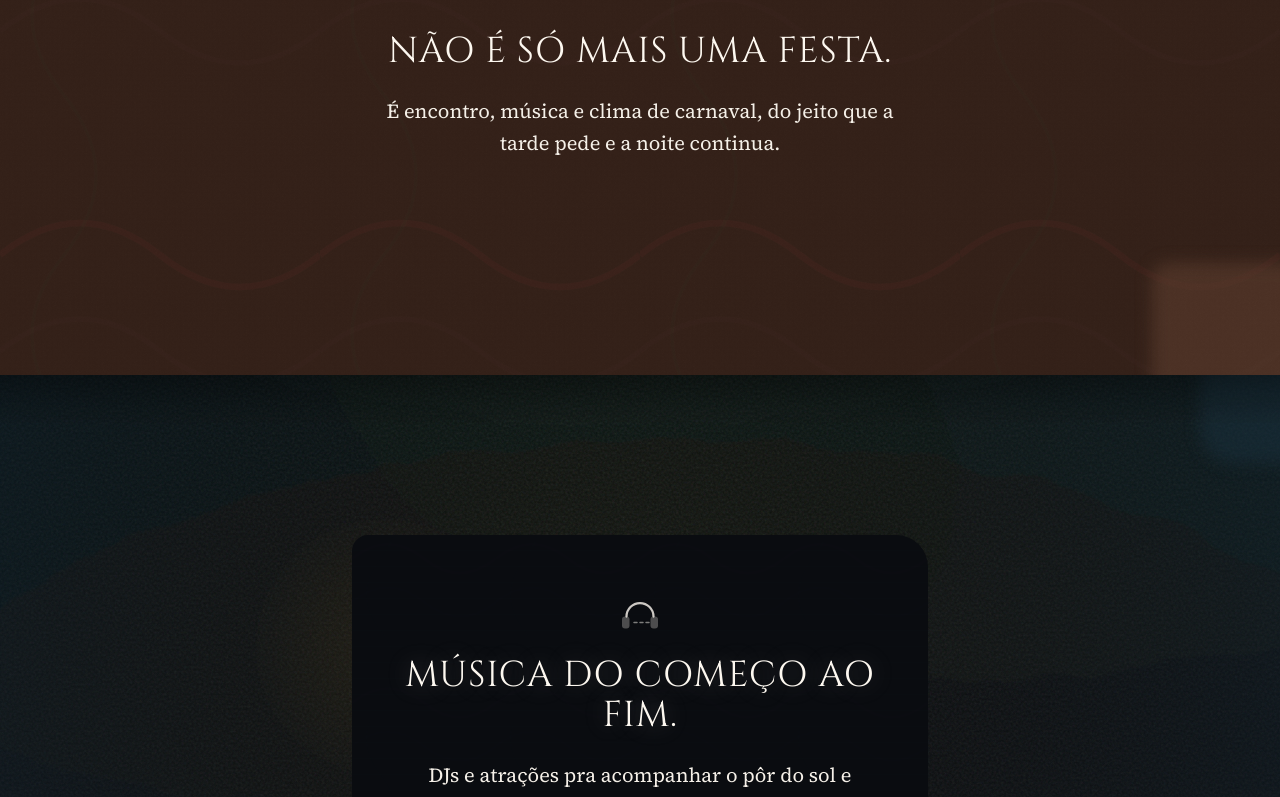
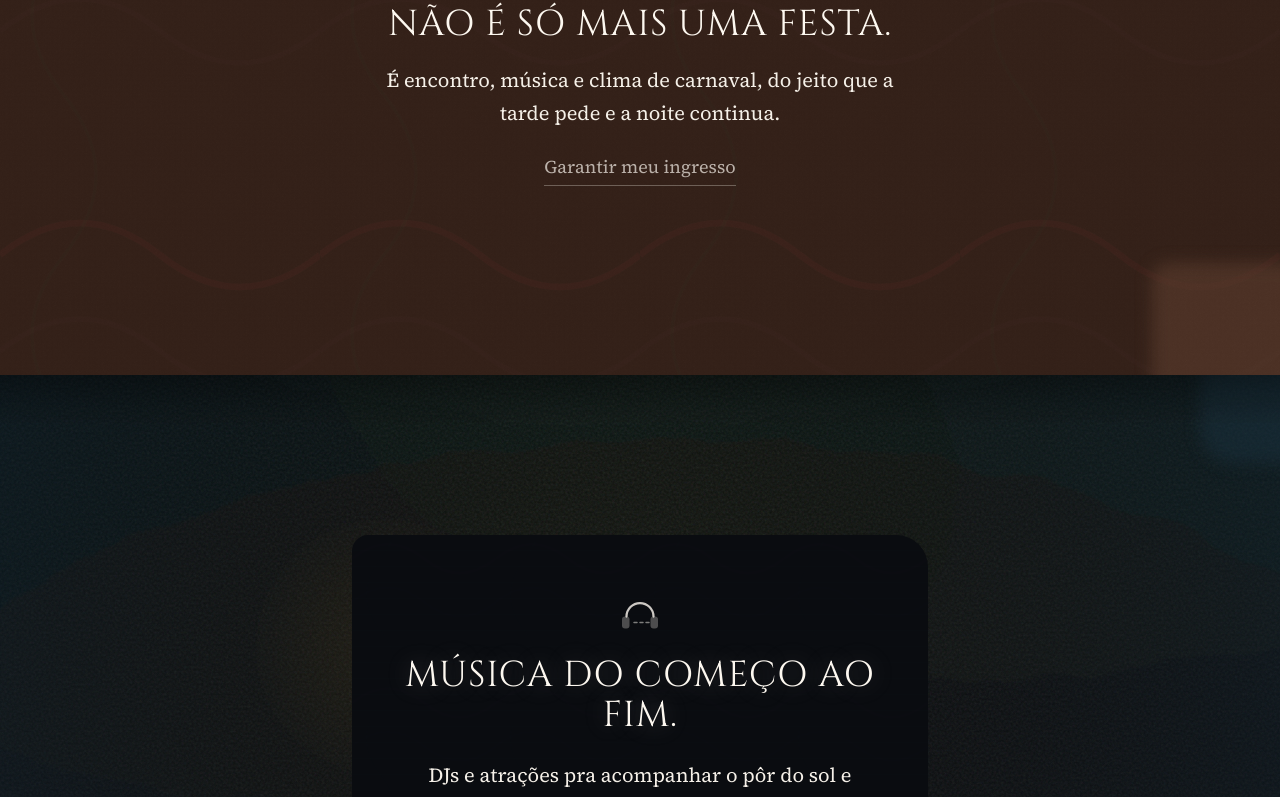
Before and after one commit to jonataswm01/naipevip, a Next.js app: page / in a window 1280 px wide. Shown: the part 985-1782 px from the top of the page. Built offline with nearby package versions, Linux system fonts and the light colour scheme.

Commit message:
feat: add subtle CTA to SectionAbout component
- Introduce a call-to-action link for ticket purchase in the SectionAbout component.
- Adjust heading margin for improved layout consistency.
- Enhance animations for the new CTA to improve user engagement.

```diff
--- a/src/components/SectionAbout.tsx
+++ b/src/components/SectionAbout.tsx
@@ -21,13 +21,25 @@ export default function SectionAbout() {
         animate={inView ? { opacity: 1, y: 0 } : { opacity: 0, y: 24 }}
         transition={{ duration: 0.7, ease: 'easeOut' }}
       >
-        <h2 className="font-titulo text-3xl md:text-4xl text-cream uppercase tracking-wide mb-6">
+        <h2 className="font-titulo text-3xl md:text-4xl text-cream uppercase tracking-wide mb-5">
           Não é só mais uma festa.
         </h2>
         <p className="font-texto text-lg md:text-xl text-off-white leading-relaxed">
           É encontro, música e clima de carnaval, do jeito que a tarde pede e a
           noite continua.
         </p>
+
+        {/* CTA sutil */}
+        <motion.a
+          href="#ingressos"
+          className="inline-block mt-6 font-texto text-base md:text-lg text-off-white/70 hover:text-off-white border-b border-off-white/30 hover:border-off-white/60 pb-1 transition-all duration-300"
+          initial={{ opacity: 0 }}
+          animate={inView ? { opacity: 1 } : { opacity: 0 }}
+          transition={{ duration: 0.6, delay: 0.5, ease: 'easeOut' }}
+          whileHover={{ y: -2 }}
+        >
+          Garantir meu ingresso
+        </motion.a>
       </motion.div>
 
       <div
```
